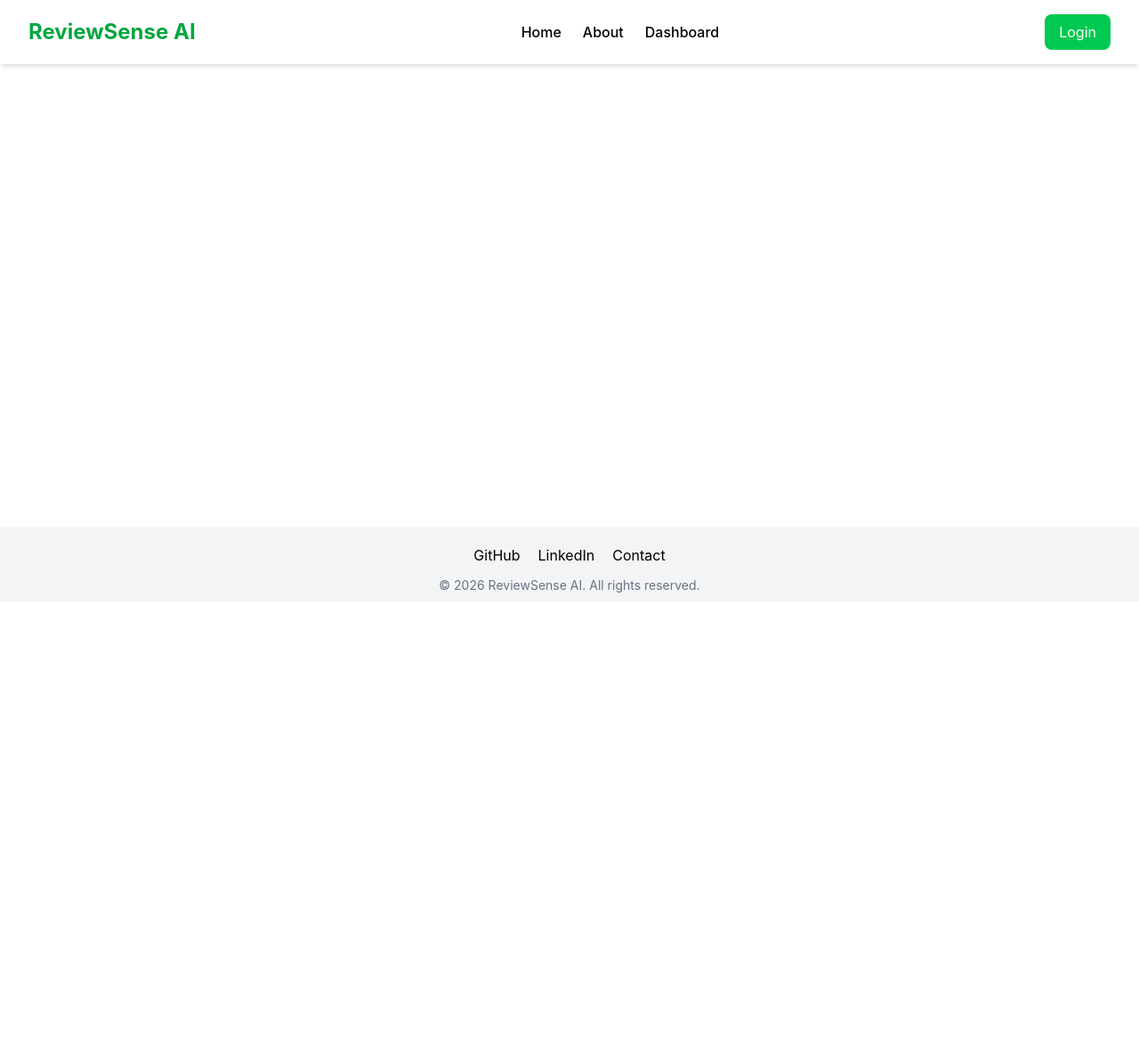
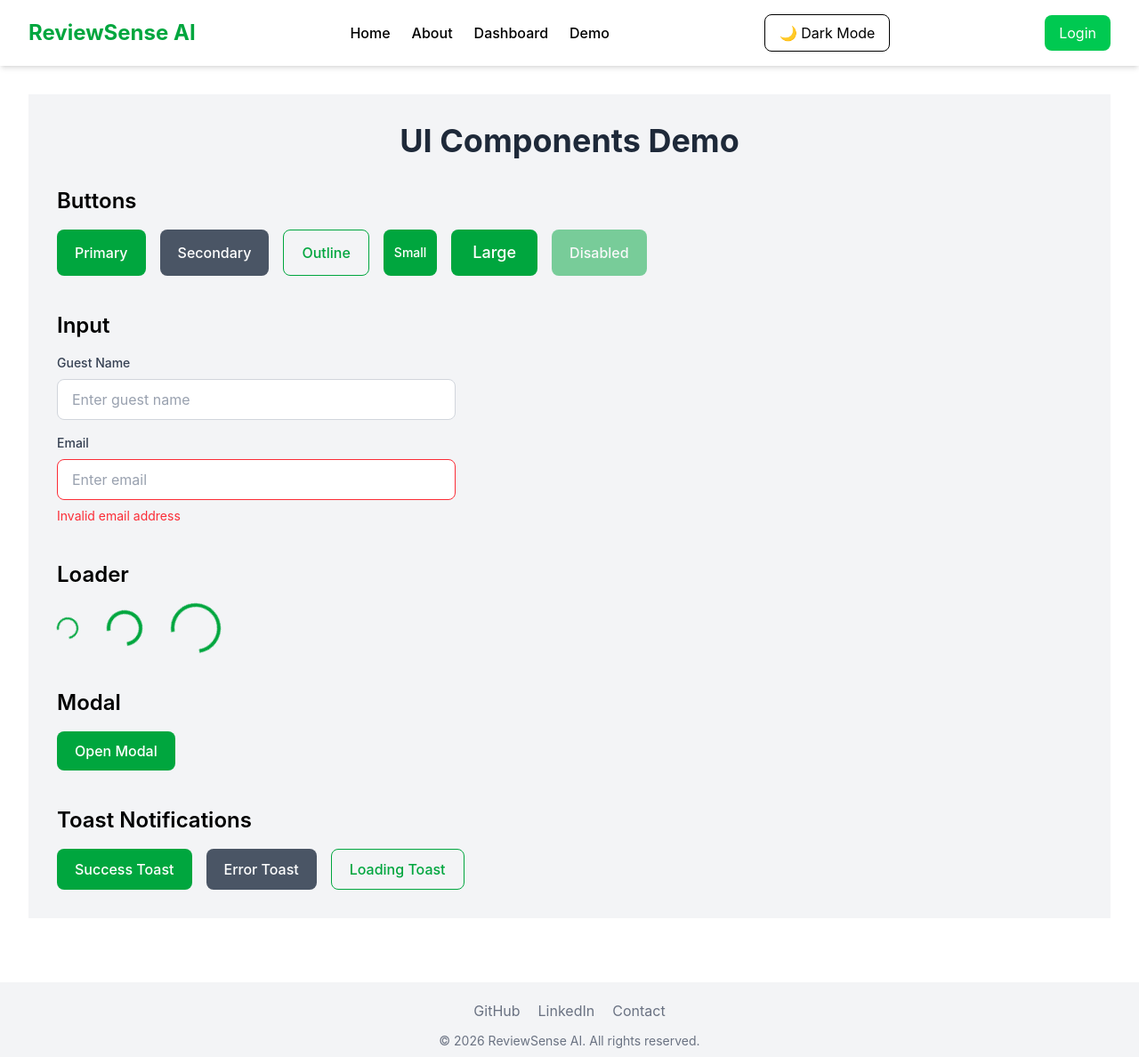
Before and after one commit to moningi-nidhi25/ReviewSense-AI, a React app in the folder frontend/: page /pages/Demo in a window 1280 px wide. Shown: the whole page at 89% size. Before the commit the page ends 800 px from the top, so only its background shows below. Built offline with nearby package versions, Linux system fonts and the light colour scheme; the HTML template or start-up script is replaced by a standard one.

Commit message:
feat: Implement toggle across all pages

```diff
--- a/frontend/package.json
+++ b/frontend/package.json
@@ -13,6 +13,7 @@
     "@tailwindcss/vite": "^4.3.1",
     "react": "^19.2.6",
     "react-dom": "^19.2.6",
+    "react-hot-toast": "^2.6.0",
     "react-router-dom": "^7.17.0",
     "tailwindcss": "^4.3.1"
   },
--- a/frontend/src/App.jsx
+++ b/frontend/src/App.jsx
@@ -8,17 +8,19 @@ import Home from "./pages/Home";
 import Dashboard from "./pages/Dashboard";
 import About from "./pages/About";
 import Login from "./pages/Login";
+import Demo from "./pages/Demo";
 
 function App() {
   return (
-    <div>
+    <div className="dark:bg-gray-900 min-h-screen">
       <Navbar />
-      <main className="px-4 md:px-8 py-8 min-h-120">
+      <main className="px-4 md:px-8 py-8 ">
         <Routes>
           <Route path="/" element={<Home />} />
           <Route path="/pages/Dashboard" element={<Dashboard />} />
           <Route path="/pages/About" element={<About />} />
           <Route path="/pages/Login" element={<Login />} />
+          <Route path="/pages/Demo" element={<Demo />} />
         </Routes>
       </main>
       <Footer />
--- a/frontend/src/components/Card.jsx
+++ b/frontend/src/components/Card.jsx
@@ -5,7 +5,7 @@ function Card({
   action,
 }) {
   return (
-    <div className="border rounded-xl overflow-hidden shadow-md max-w-sm">
+    <div className="border rounded-xl overflow-hidden shadow-md max-w-sm dark:bg-gray-800 dark:border-gray-700">
       {image && (
         <img
           src={image}
@@ -15,11 +15,11 @@ function Card({
       )}
 
       <div className="p-5">
-        <h2 className="text-xl font-semibold mb-2">
+        <h2 className="text-xl font-semibold mb-2 dark:text-white">
           {title}
         </h2>
 
-        <p className="text-gray-600 mb-4">
+        <p className="text-gray-600 mb-4 dark:text-gray-300">
           {description}
         </p>
 
--- a/frontend/src/components/Footer.jsx
+++ b/frontend/src/components/Footer.jsx
@@ -1,14 +1,20 @@
 function Footer() {
   return (
-    <footer className="bg-gray-100 mt-10">
+    <footer className="bg-gray-100 mt-10 dark:bg-gray-800">
       <div className="text-center py-2">
         <div className="flex flex-wrap justify-center gap-5 my-3">
-          <a href="https://github.com/moningi-nidhi25/ReviewSense-AI">GitHub</a>
-          <a href="#">LinkedIn</a>
-          <a href="#">Contact</a>
+          <a href="https://github.com/moningi-nidhi25/ReviewSense-AI" className="text-gray-500 hover:text-gray-700 dark:text-gray-400 dark:hover:text-gray-300">
+            GitHub
+          </a>
+          <a href="#" className="text-gray-500 hover:text-gray-700 dark:text-gray-400 dark:hover:text-gray-300">
+            LinkedIn
+          </a>
+          <a href="#" className="text-gray-500 hover:text-gray-700 dark:text-gray-400 dark:hover:text-gray-300">
+            Contact
+          </a>
         </div>
 
-        <p className="text-sm text-gray-500">
+        <p className="text-sm text-gray-500 dark:text-gray-400">
           © 2026 ReviewSense AI. All rights reserved.
         </p>
       </div>
--- a/frontend/src/components/Hero.jsx
+++ b/frontend/src/components/Hero.jsx
@@ -1,16 +1,16 @@
 function Hero() {
   return (
-    <section className="text-center pt-5 pb-10 px-6">
-      <h1 className="text-5xl font-bold mb-6">
+    <section className="text-center pt-5 pb-10 px-6 dark:bg-gray-900">
+      <h1 className="text-5xl font-bold mb-6 dark:text-white">
         Understand Guest Feedback with AI
       </h1>
 
-      <p className="text-gray-600 text-lg max-w-2xl mx-auto mb-8">
+      <p className="text-gray-600 text-lg max-w-2xl mx-auto mb-8 dark:text-gray-300">
         Analyze reviews, identify sentiment, discover recurring themes,
         and generate management responses using AI.
       </p>
 
-      <button className="bg-green-500 hover:bg-green-600 text-white px-6 py-3 rounded-lg">
+      <button className="bg-green-500 hover:bg-green-600 text-white px-6 py-3 rounded-lg ">
         Analyze Reviews
       </button>
     </section>
--- a/frontend/src/components/Navbar.jsx
+++ b/frontend/src/components/Navbar.jsx
@@ -1,19 +1,19 @@
 import { Link } from "react-router-dom";
+import { ThemeToggle } from "./ui";
 
 function Navbar() {
   return (
-    <nav className=" flex flex-col md:flex-row items-center justify-between px-4 md:px-8 py-4 shadow-md gap-4">
-      <h1 className="text-2xl font-bold text-green-600">
+    <nav className=" flex flex-col md:flex-row items-center justify-between px-4 md:px-8 py-4 shadow-md gap-4 dark:bg-gray-800 dark:text-white">
+      <h1 className="text-2xl font-bold text-green-600 dark:text-green-400">
         ReviewSense AI
       </h1>
-
-      <ul className="flex flex-wrap justify-center gap-6 font-medium">
+      <ul className="flex flex-wrap justify-center gap-6 font-medium dark:text-green-400">
         <li ><Link to="/">Home</Link></li>
         <li ><Link to="/pages/About">About</Link></li>
         <li ><Link to="/pages/Dashboard">Dashboard</Link></li>
+        <li ><Link to="/pages/Demo">Demo</Link></li>
       </ul>
-
-
+      <ThemeToggle />
       <Link to="/pages/Login" className="text-white">
         <button className="bg-green-500 hover:bg-green-600 text-white px-4 py-2 rounded-lg">
           Login
--- a/frontend/src/pages/About.jsx
+++ b/frontend/src/pages/About.jsx
@@ -1,11 +1,11 @@
 export default function About() {
   return (
-    <section className="text-center py-12 px-6">
-      <h2 className="text-3xl font-bold mb-4">
+    <section className="text-center py-12 px-6 dark:bg-gray-900 min-h-screen">
+      <h2 className="text-3xl font-bold mb-4 dark:text-white">
         Why ReviewSense AI?
       </h2>
 
-      <p className="max-w-2xl mx-auto text-gray-600">
+      <p className="max-w-2xl mx-auto text-gray-600 text-lg dark:text-gray-300">
         ReviewSense AI helps eco-homestay operators transform guest
         feedback into actionable insights through sentiment analysis,
         theme detection, and AI-generated responses, enabling better
--- a/frontend/src/pages/Dashboard.jsx
+++ b/frontend/src/pages/Dashboard.jsx
@@ -2,8 +2,8 @@ import Card from "../components/Card";
 
 function Dashboard() {
   return (
-    <div className="justify-center py-10">
-      <div className="flex flex-wrap gap-4 mb-8">
+    <div className="justify-center py-10 dark:bg-gray-900 min-h-screen">
+      <div className="flex flex-wrap gap-4 mb-8 dark:bg-gray-900">
         <Card
           title="Sentiment Overview"
           description="Recent guest reviews show 78% positive sentiment, 15% neutral feedback, and 7% negative comments."
--- a/frontend/src/pages/Home.jsx
+++ b/frontend/src/pages/Home.jsx
@@ -5,13 +5,13 @@ export default function Home() {
   return (
     <>
 
-      <section className="py-8">
+      <section className="py-8 dark:bg-gray-900">
         <Hero />
-        <h2 className="text-3xl font-bold text-center mb-6">
+        <h2 className="text-3xl font-bold text-center mb-6 dark:text-white">
           Key Features
         </h2>
 
-        <div className="flex flex-wrap justify-center gap-6">
+        <div className="flex flex-wrap justify-center gap-6 dark:bg-gray-900">
           <Card
             title="Sentiment Analysis"
             description="Automatically classify guest reviews as positive, negative, or neutral."
--- a/frontend/src/pages/Login.jsx
+++ b/frontend/src/pages/Login.jsx
@@ -2,34 +2,34 @@ import Card from "../components/Card";
 
 function Login() {
   return (
-    <div className="flex items-center justify-center p-4">
+    <div className="flex items-center justify-center p-4 dark:bg-gray-900 min-h-screen">
       <Card
         title="Welcome to Review Sense AI"
         description="Sign in to analyze customer reviews, track sentiment trends, and uncover actionable insights."
         action={
-          <form className="space-y-4">
+          <form className="space-y-4 dark:bg-gray-800 dark:border-gray-700">
             <input
               type="email"
               placeholder="Email Address"
-              className="w-full border rounded-lg px-4 py-2 focus:outline-none focus:ring-2 focus:ring-green-500"
+              className="w-full border rounded-lg px-4 py-2 focus:outline-none focus:ring-2 focus:ring-green-500 dark:bg-gray-700 dark:text-white"
             />
 
             <input
               type="password"
               placeholder="Password"
-              className="w-full border rounded-lg px-4 py-2 focus:outline-none focus:ring-2 focus:ring-green-500"
+              className="w-full border rounded-lg px-4 py-2 focus:outline-none focus:ring-2 focus:ring-green-500 dark:bg-gray-700 dark:text-white"
             />
 
             <button
               type="submit"
-              className="w-full bg-green-600 text-white py-2 rounded-lg hover:bg-green-700 transition"
+              className="w-full bg-green-600 text-white py-2 rounded-lg hover:bg-green-700 transition dark:bg-green-500 dark:hover:bg-green-600"
             >
               Sign In
             </button>
 
-            <p className="text-center text-sm text-gray-500">
+            <p className="text-center text-sm text-gray-500 dark:text-gray-400">
               Don't have an account?
-              <span className="text-green-600 ml-1">
+              <span className="text-green-600 ml-1 dark:text-green-400 ">
                 Sign Up
               </span>
             </p>
```
Also changed, not shown: 1 other file (tests, documents, lock files or other folders).
